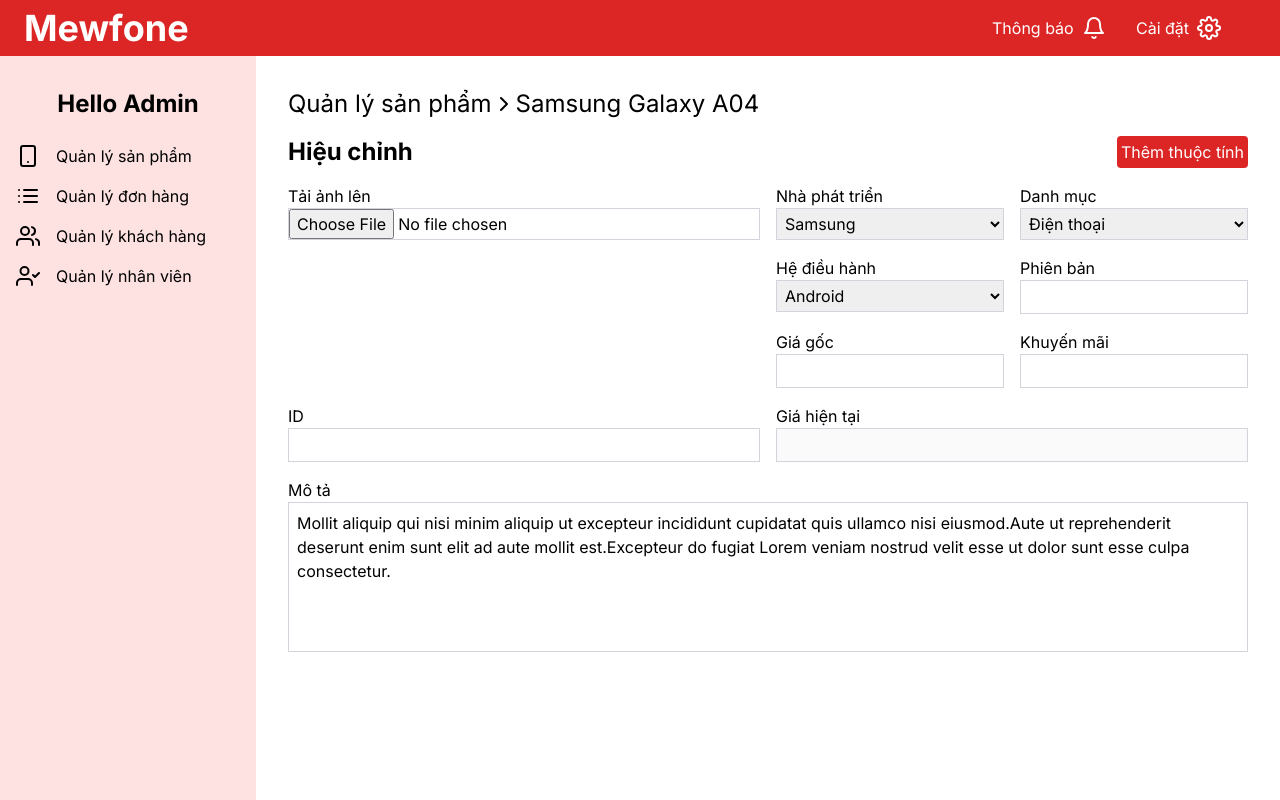
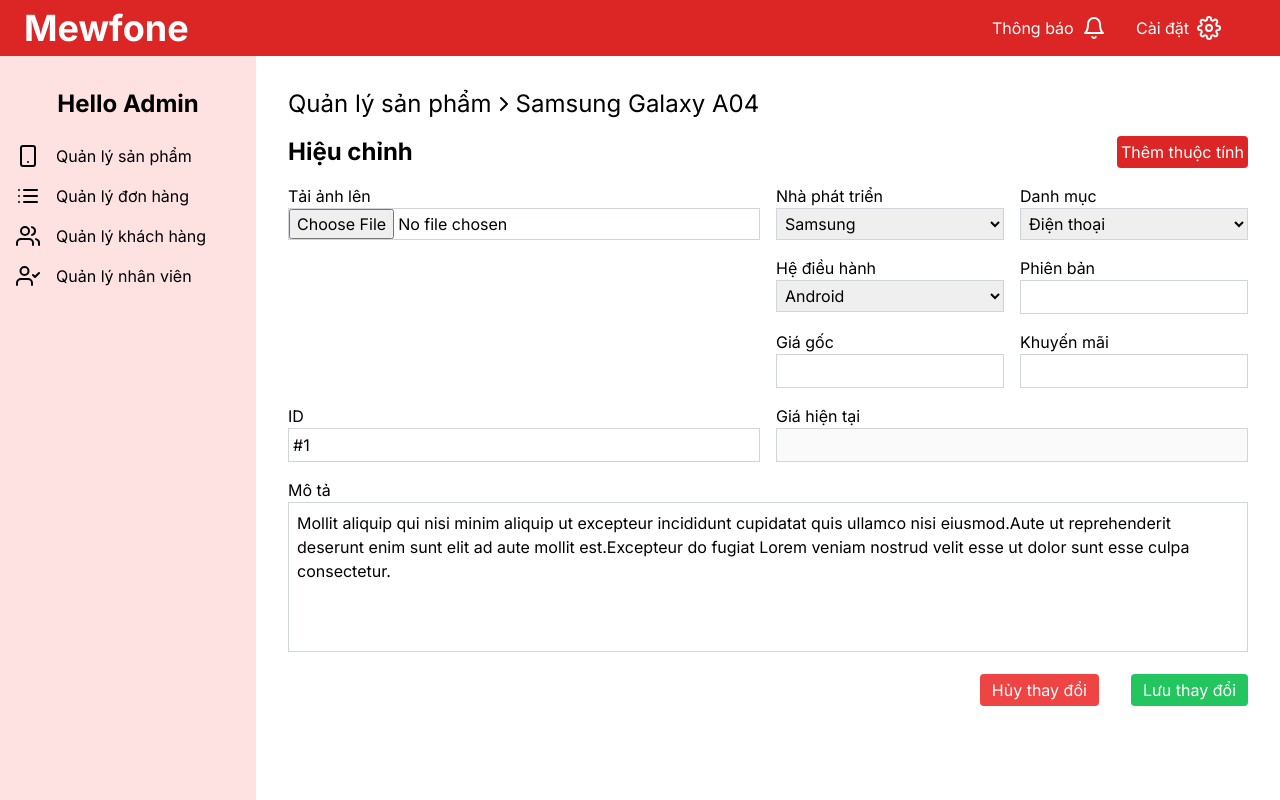
Before and after one commit to lequoctrang4/Technology-Device-Sale, a Next.js app: page /admin/Product/1 in a window 1280 px wide. Built offline with nearby package versions, Linux system fonts and the light colour scheme.

Commit message:
added breadcrumb component

```diff
--- a/components/Breadcrumb/index.tsx
+++ b/components/Breadcrumb/index.tsx
@@ -1,32 +1,25 @@
-import Link from "next/link";
-// ...omitted for brevity
-// components/breadcrumbs/Breadcrumbs.ts
-import { BreadcrumbsProps } from "@/model/Breadcrumb";
+import eLink from '@/model/eLink'
+import Link from 'next/link'
+import React from 'react'
+import { ChevronRight } from 'react-feather'
 
-const Breadcrumbs = ({ items }: BreadcrumbsProps) => {
+const Breadcrumb = ({ links }: { links: Array<eLink> }) => {
     return (
-        <div className="flex gap-2 items-start">
-            {items.map((crumb, i) => {
-                const isLastItem = i === items.length - 1;
-                if (!isLastItem) {
-                    return (
-                        <>
-                            <Link
-                                href={crumb.path}
-                                key={i}
-                                className="text-indigo-500 hover:text-indigo-400 hover:underline"
-                            >
-                                {crumb.label}
-                            </Link>
-                            {/* separator */}
-                            <span> / </span>
-                        </>
-                    );
-                } else {
-                    return crumb.label;
+        <h3 className="font-normal flex items-center">
+            {links.map((link: eLink) => {
+                if (link.path) {
+                    return <>
+                        <Link href={link.path} className="hover:underline">
+                            {link.name}
+                        </Link>
+                        <ChevronRight />
+                    </>
                 }
-            })}
-        </div>
-    );
-};
-export default Breadcrumbs;
+                return <span>{link.name}</span>
+            }
+            )}
+        </h3>
+    )
+}
+
+export default Breadcrumb
--- /dev/null
+++ b/model/eLink.ts
@@ -0,0 +1,6 @@
+type eLink = {
+    name: string,
+    path?: string
+}
+
+export default eLink;
--- a/pages/admin/Product/[id].tsx
+++ b/pages/admin/Product/[id].tsx
@@ -3,6 +3,7 @@ import { useRouter } from 'next/router';
 import { ChevronRight } from 'react-feather';
 import React, { useState } from 'react';
 import style from './style.module.scss';
+import Breadcrumb from '@/components/Breadcrumb';
 
 const Detail = () => {
     const router = useRouter();
@@ -10,15 +11,15 @@ const Detail = () => {
     const id = router.query.id;
     const content =
         'Mollit aliquip qui nisi minim aliquip ut excepteur incididunt cupidatat quis ullamco nisi eiusmod.Aute ut reprehenderit deserunt enim sunt elit ad aute mollit est.Excepteur do fugiat Lorem veniam nostrud velit esse ut dolor sunt esse culpa consectetur.';
+
+    const bread = [
+        { name: 'Quản lý sản phẩm', path: '/admin/product' },
+        { name: 'Samsung Galaxy A04' },
+    ];
+
     return (
         <div className="col-span-4 p-8">
-            <h3 className="font-normal flex items-center">
-                <Link href={'/admin/product'} className="hover:underline">
-                    Quản lý sản phẩm
-                </Link>
-                <ChevronRight />
-                Samsung Galaxy A04
-            </h3>
+            <Breadcrumb links={bread} />
             <div className="flex justify-between my-4">
                 <h3>Hiệu chỉnh</h3>
                 <button
@@ -80,7 +81,7 @@ const Detail = () => {
                 <div className="grid grid-cols-2 gap-4">
                     <div className="col-span-1">
                         <label>ID</label>
-                        <input type="text" />
+                        <input type="text" value={`#${id}`} />
                     </div>
                     <div className="col-span-1">
                         <label>Giá hiện tại</label>
@@ -91,7 +92,9 @@ const Detail = () => {
                     <div className="grid grid-cols-2 gap-4">
                         <div className="col-span-1 grid grid-cols-2 gap-2">
                             <select className="col">
-                                <option value="" hidden selected>Chọn loại</option>
+                                <option value="" hidden selected>
+                                    Chọn loại
+                                </option>
                                 <option value="num">Số</option>
                                 <option value="text">Chữ</option>
                             </select>
@@ -102,7 +105,7 @@ const Detail = () => {
                             />
                         </div>
                         <div className="col-span-1">
-                            <input type="text" placeholder='Value'/>
+                            <input type="text" placeholder="Value" />
                         </div>
                     </div>
                 )}
@@ -110,6 +113,17 @@ const Detail = () => {
                     <label>Mô tả</label>
                     <textarea value={content} />
                 </div>
+                <div className="flex justify-end gap-8">
+                    <Link
+                        href={'/admin/product'}
+                        className="btn-danger hover:underline"
+                    >
+                        Hủy thay đổi
+                    </Link>
+                    <button className="btn-success hover:underline">
+                        Lưu thay đổi
+                    </button>
+                </div>
             </form>
         </div>
     );
--- a/styles/globals.css
+++ b/styles/globals.css
@@ -32,6 +32,14 @@
 
     .main {
         @apply m-auto w-full md:w-[720px] lg:w-[1280px];
+    }
+
+    .btn-success {
+        @apply bg-green-500 text-white py-1 px-3 rounded;
+    }
+
+    .btn-danger {
+        @apply bg-red-500 text-white py-1 px-3 rounded;
     }
 }
 
```
Also changed, not shown: pages/admin/Order/index.tsx (+43 -29 lines), model/Breadcrumb/index.ts (deleted).
